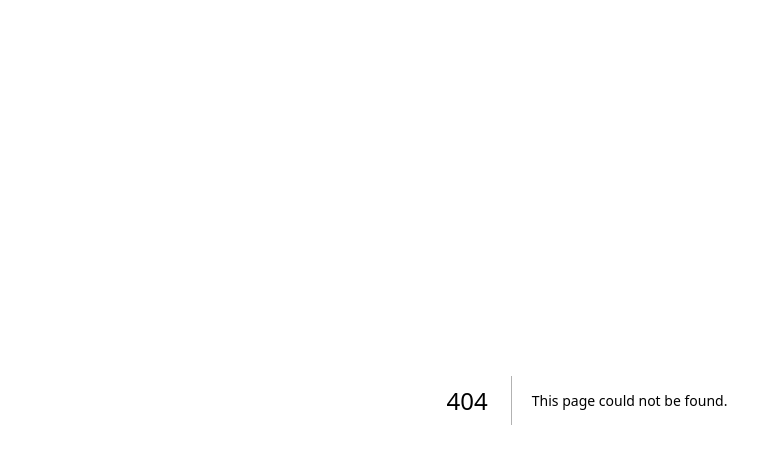
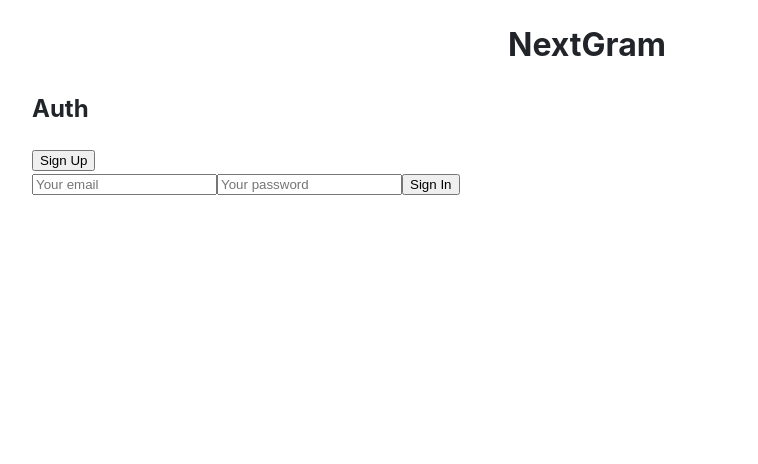
Before and after one commit to StasHolmansky/nextgram, a Next.js app: page /auth in a window 1280 px wide. Before the commit this address had no page. Shown: the top 464 px of the page, without its empty margins (53-811 px from the left). Built offline with nearby package versions, Linux system fonts and the light colour scheme.

Commit message:
added register and login

```diff
--- a/package.json
+++ b/package.json
@@ -7,11 +7,14 @@
     "start": "next start"
   },
   "dependencies": {
+    "@supabase/auth-helpers-nextjs": "^0.7.0",
+    "@supabase/auth-helpers-react": "^0.4.0",
     "@supabase/supabase-js": "^2.22.0",
     "clsx": "^1.1.1",
     "next": "latest",
     "react": "^18.2.0",
-    "react-dom": "^18.2.0"
+    "react-dom": "^18.2.0",
+    "vue-supabase": "^2.3.0"
   },
   "devDependencies": {
     "@types/react": "18.2.7",
--- /dev/null
+++ b/pages/auth/index.tsx
@@ -0,0 +1,147 @@
+import { useRouter } from "next/router";
+import {  useState } from "react";
+import React from "react";
+import styles from "../../styles/home.module.scss";
+import { supabase } from "../../utils/supabase";
+
+export default function Auth() {
+    const router = useRouter();
+    const [loading, setLoading] = useState(false);
+    const [isRegister, setIsRegister] = useState(false);
+    const [email, setEmail] = useState("");
+    const [password, setPassword] = useState("");
+    const [nameFirst, setNameFirst] = useState("");
+    const [nameLast, setNameLast] = useState("");
+
+    const handleRegistr = async (email: string) => {
+        try {
+            setLoading(true);
+            const { data: {user}, error } = await supabase.auth.signUp({ email, password });
+            if (error) throw error;
+            console.log(user);
+            await supabase.from('users').insert({
+                id: user?.id,
+                email:email,
+                name_first: nameFirst,
+                name_last: nameLast
+            })
+        } catch (error) {
+            alert(error.error_description || error.message);
+        } finally {
+            setLoading(false);
+        }
+    }
+
+    const handleLogin = async (email: string) => {
+        try {
+            setLoading(true);
+            const { data: {user}, error } = await supabase.auth.signInWithPassword({ email, password });
+            if (error) throw error;
+            console.log(user);
+        } catch (error) {
+            alert(error.error_description || error.message);
+        } finally {
+            setLoading(false);
+        }
+    }
+
+    return (
+      <main className={styles.container}>
+        <div>
+          <h1>NextGram</h1>
+          <h2>Auth</h2>
+        </div>
+
+        <button
+            onClick={(e) => {
+                setIsRegister(!isRegister);
+            }}
+            className="button block"
+            disabled={loading}
+            >
+            <span>{isRegister ? "Sign In" : "Sign Up"}</span>
+        </button>
+
+        {isRegister?
+            <div className={styles.images}>
+                <div>
+                    <input
+                        className="inputField"
+                        type="email"
+                        placeholder="Your email"
+                        value={email}
+                        onChange={(e) => setEmail(e.target.value)}>
+                    </input>
+                    <input
+                        className="inputField"
+                        type="password"
+                        placeholder="Your password"
+                        value={password}
+                        onChange={(e) => setPassword(e.target.value)}>
+                    </input>
+                </div>
+                <div>
+                    <input
+                        className="inputField"
+                        type="text"
+                        placeholder="First name"
+                        value={nameFirst}
+                        onChange={(e) => setNameFirst(e.target.value)}>
+                    </input>
+                    <input
+                        className="inputField"
+                        type="text"
+                        placeholder="Last name"
+                        value={nameLast}
+                        onChange={(e) => setNameLast(e.target.value)}>
+                    </input>
+                </div>
+                <div>
+                    <button
+                        onClick={(e) => {
+                            e.preventDefault();
+                            handleRegistr(email);
+                        }}
+                        className="button block"
+                        disabled={loading}
+                        >
+                        <span>{loading ? "Loading" : "Sign Up"}</span>
+                    </button>
+                </div>
+            </div>
+        :
+            <div className={styles.images}>
+                <div>
+                    <input
+                        className="inputField"
+                        type="email"
+                        placeholder="Your email"
+                        value={email}
+                        onChange={(e) => setEmail(e.target.value)}>
+                    </input>
+                    <input
+                        className="inputField"
+                        type="password"
+                        placeholder="Your password"
+                        value={password}
+                        onChange={(e) => setPassword(e.target.value)}>
+                    </input>
+                </div>
+                <div>
+                    <button
+                        onClick={(e) => {
+                            e.preventDefault();
+                            handleLogin(email);
+                        }}
+                        className="button block"
+                        disabled={loading}
+                        >
+                        <span>{loading ? "Loading" : "Sign In"}</span>
+                    </button>
+                </div>
+            </div>
+        }
+
+      </main>
+    );
+  }
--- a/pages/index.tsx
+++ b/pages/index.tsx
@@ -6,6 +6,8 @@
 import BlurImage from "../components/BlurImage";
 import { usePhotos } from "../utils/usePhotos"
 import { usePhoto } from "../utils/usePhoto"
+import { supabase } from "../utils/supabase";
+import { useUser } from "@supabase/auth-helpers-react";
 
 export default function Home() {
   const router = useRouter();
--- a/styles/home.module.scss
+++ b/styles/home.module.scss
@@ -39,7 +39,6 @@
 
   @media (min-width: 768px) {
     flex: 0 0 33.333333%;
-    max-width: 33.333333%;
   }
 }
 
```
Also changed, not shown: pages/upload/index.tsx (added, +63 -0 lines), 2 other files (tests, documents, lock files or other folders).
